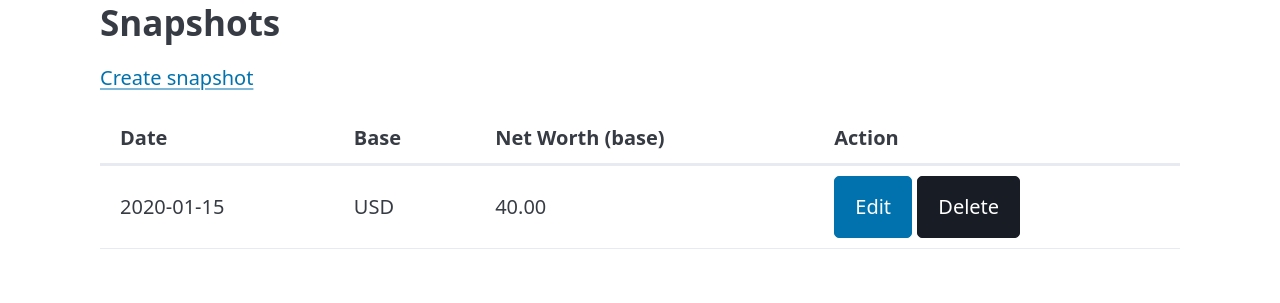
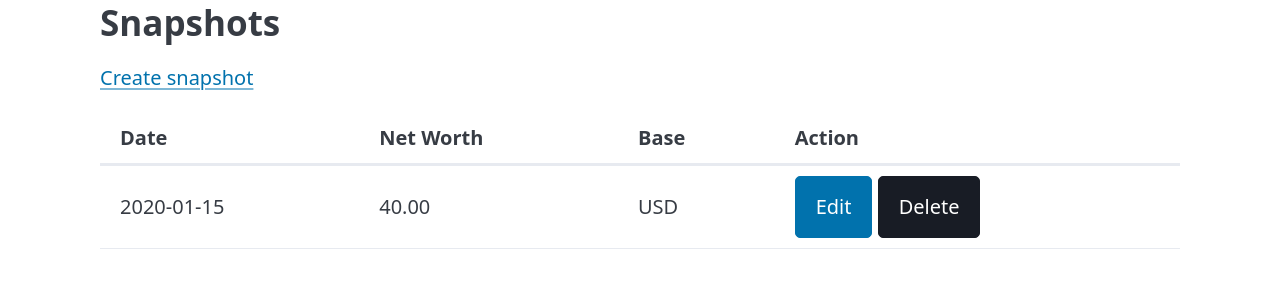
Before and after one commit to Junliang-Wang/networth_tracker, a FastAPI app: page /snapshots/ in a window 1280 px wide. Shown: the part 87-390 px from the top of the page. Run offline with FastAPI, Linux system fonts and the light colour scheme; tables that the repository leaves empty hold one stand-in row (values such as "Sample post"); some libraries are stand-ins or nearby versions.

Commit message:
update net worth number formatting to show commas

```diff
--- a/app/templates/dashboard.html
+++ b/app/templates/dashboard.html
@@ -8,7 +8,8 @@
   </article>
   <article>
     <header><strong>Now</strong></header>
-    <p class="stat">Current Net Worth: {{ current | round(2) }} {{ base }}</p>
+    <p class="stat">Current Net Worth: {{ "{:,.2f}".format(current) }} {{ base }}</p>
+    <!-- <p class="stat">Current Net Worth: {{ current | round(2) }} {{ base }}</p> -->
     {% if delta_abs is not none and delta_pct is not none %}
       <p class="muted">Rolling 12-month change: {{ delta_abs | round(2) }} {{ base }} ({{ delta_pct }}%)</p>
     {% else %}
--- a/app/templates/snapshots.html
+++ b/app/templates/snapshots.html
@@ -5,15 +5,15 @@
 <table role="grid">
   <thead>
     <tr>
-      <th>Date</th><th>Base</th><th>Net Worth (base)</th><th>Action</th>
+      <th>Date</th><th>Net Worth</th><th>Base</th><th>Action</th>
     </tr>
   </thead>
   <tbody>
   {% for item in snaps %}
     <tr>
       <td>{{ item.snap.snapshot_date }}</td>
+      <td>{{ "{:,.2f}".format(item.total) }}</td>
       <td>{{ item.snap.base_currency }}</td>
-      <td>{{ "{:,.2f}".format(item.total) }}</td>
       <td style="white-space:nowrap;">
         <form method="get" action="/snapshots/{{ item.snap.id }}/edit" style="display:inline;">
           <button>Edit</button>
```
